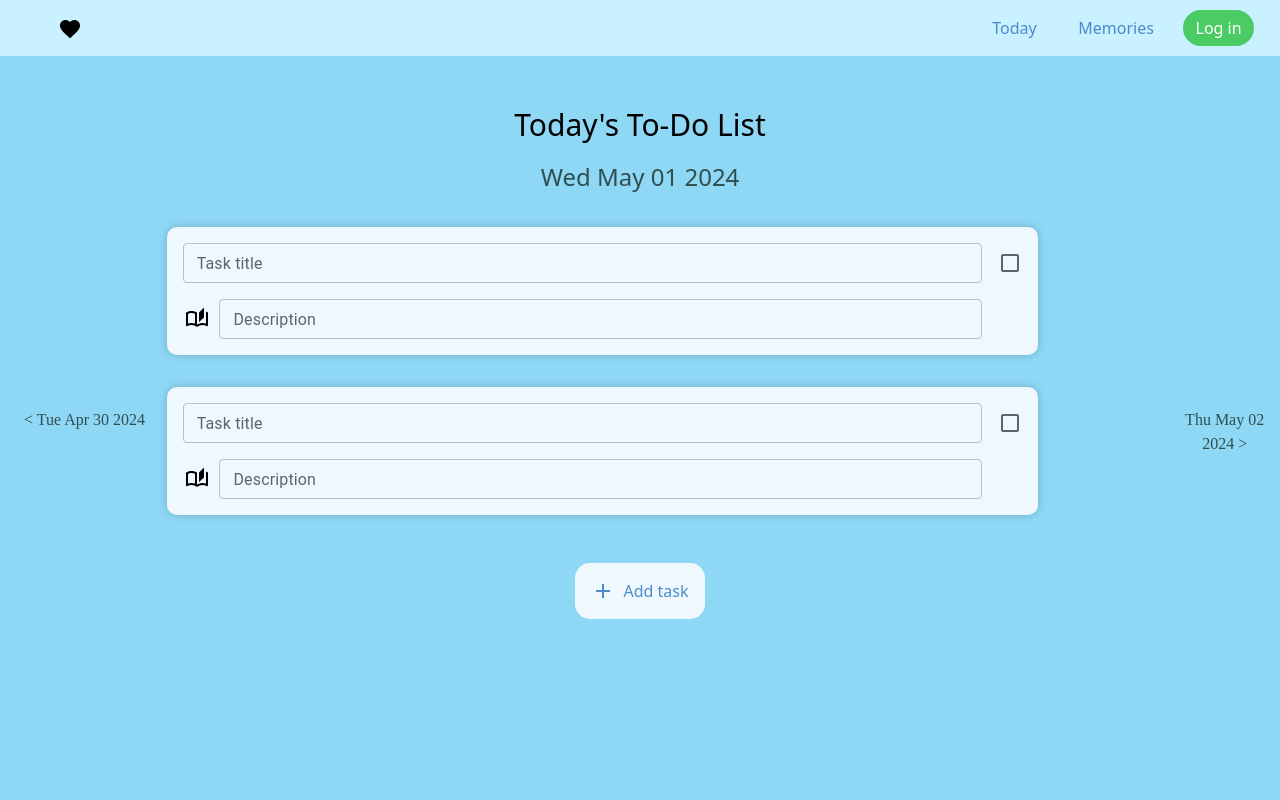
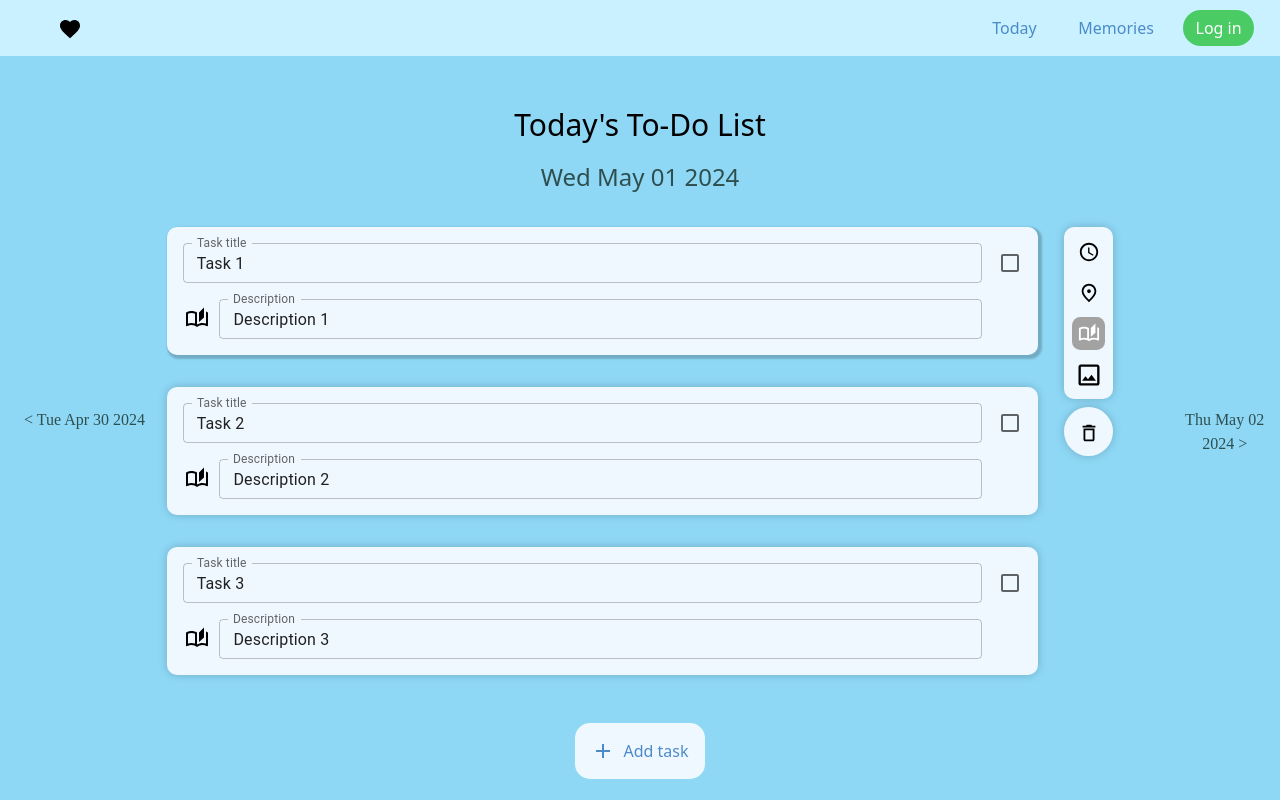
Before and after one commit to boey-kwan/gemini, a React (Vite) app in the folder client/: page / in a window 1280 px wide. Both pictures are taken after a click on the button "Jump to today's tasks!". Built offline with nearby package versions, Linux system fonts and the light colour scheme.

Commit message:
Load tasks from data; update tasks

```diff
--- a/client/src/components/Task.jsx
+++ b/client/src/components/Task.jsx
@@ -39,7 +39,7 @@ export default function Task(props) {
         setHeight(taskRef.current.clientHeight)
     })
 
-    console.log("Render task height to be: " + height)
+    // console.log("Render task height to be: " + height)
 
     return (
         <div className='row' style={{width: '100%', height: height, alignItems: 'flex-start', oveflow: 'visible'}}>
@@ -55,7 +55,13 @@ export default function Task(props) {
                         variant='outlined'
                         size='small'
                         style={{width:'calc(100% - 2.5em)'}}
-                        fullWidth/>
+                        fullWidth
+                        value={props.value.title}
+                        InputLabelProps={{ shrink: true }}
+                        onChange={(e) => {
+                            props.updateTaskList(props.id, "title", e.target.value)
+                        }}
+                        />
 
                         {/* todo: change field height, and make it bold */}
 
@@ -78,10 +84,21 @@ export default function Task(props) {
                             <LocalizationProvider dateAdapter={AdapterDayjs} style={{visibility: true}}>
                             <div className='row' style={{justifyContent: 'flex-start', columnGap: '1em'}}>
                                 From
-                                <TimePicker slotProps={{ textField: { size: 'small' } }} value={startTime} onChange={(x) => { if (x) setStartTime(x) }}/>
+                                <TextField type="time"
+                                    value={props.value.fromTime}
+                                    onChange={(x) => {
+                                        if (x) setStartTime(x)
+                                        props.updateTaskList(props.id, "fromTime", x.target.value)
+                                    }}
+                                />
                                 to
-                                {/* Todo: Make end time optional */}
-                                <TimePicker slotProps={{ textField: { size: 'small' } }} value={endTime} onChange={(x) => { if (x) setEndTime(x) }}/>
+                                <TextField type="time"
+                                    value={props.value.toTime}
+                                    onChange={(x) => {
+                                        if (x) setStartTime(x)
+                                        props.updateTaskList(props.id, "toTime", x.target.value)
+                                    }}
+                                />
                             </div>
                         </LocalizationProvider>
                         </div>
@@ -98,7 +115,13 @@ export default function Task(props) {
                                 label="Location"
                                 variant='outlined'
                                 size='small'
-                                fullWidth/>
+                                fullWidth
+                                value={props.value.location}
+                                InputLabelProps={{ shrink: true }}
+                                onChange={(e) => {
+                                    props.updateTaskList(props.id, "location", e.target.value)
+                                }}
+                                />
 
                         </div>
                         : null
@@ -115,7 +138,13 @@ export default function Task(props) {
                                 label="Description"
                                 variant='outlined'
                                 size='small'
-                                fullWidth/>
+                                fullWidth
+                                value={props.value.description}
+                                InputLabelProps={{ shrink: true }}
+                                onChange={(e) => {
+                                    props.updateTaskList(props.id, "description", e.target.value)
+                                }}
+                                />
                         </div>
                         : null
                     }
--- a/client/src/components/Today.jsx
+++ b/client/src/components/Today.jsx
@@ -4,12 +4,7 @@ import "../App.css";
 import Task from "./Task";
 import AddOutlinedIcon from "@mui/icons-material/AddOutlined";
 
-async function getData({ username, date }) {
-	console.log(username, date);
-	return {
-		status: true,
-		message: "Success",
-		data: [
+let myData = [
 	{
 		taskId: 1,
 		title: "Task 1",
@@ -28,7 +23,27 @@ async function getData({ username, date }) {
 		description: "Description 2",
 		imgUrl: "url",
 	},
-		],
+	{
+		taskId: 3,
+		title: "Task 3",
+		from: "16:00",
+		to: "17:00",
+		location: "Home",
+		description: "Description 3",
+		imgUrl: "url",
+	}
+]
+
+function getData({ username, date }) {
+	console.log(username, date);
+
+	const data2 = myData.map((x) => ([x.taskId, x]))
+	console.log("Object.fromEntries(data2) ")
+	console.log(Object.fromEntries(data2))
+	return {
+		status: true,
+		message: "Success",
+		data: Object.fromEntries(data2)
 	};
 }
 // async function getData({ username, date }) {
@@ -57,6 +72,41 @@ async function getData({ username, date }) {
 
 // 	return await response.json();
 // }
+
+function updateField(id, fieldName, value) {
+	let copy = {...myData[0]};
+	console.log("value: ", value);
+
+	for (let i = 0; i < myData.length; i++) {
+		if (myData[i].taskId == id) {
+			console.log("Updating field: " + fieldName + " to " + value);
+			let copy = {...myData[i]};
+			switch(fieldName) {
+				case "title":
+					copy.title = value;
+					console.log("Updated to: ", myData[i].title);
+					break;
+				case "fromTime":
+					copy.fromTime = value;
+					break;
+				case "toTime":
+					copy.toTime = value;
+					break;
+				case "location":
+					copy.location = value;
+					break;
+				case "description":
+					copy.description = value;
+					break;
+				case "imgUrl":
+					copy.imgUrl = value;
+					break;
+			}
+		}
+		myData[i] = copy;
+	}
+}
+
 export default function Today() {
 	// Determine the user and the date
 	const location = useLocation();
@@ -76,8 +126,49 @@ export default function Today() {
 	const today = new Date();
 	const todayString = today.toDateString();
 
+	let data = null
+	// getData({username:"username", date:"date"}).then(x =>
+	// 	{data = x.data;
+	// 	console.log(data);}
+	// )
+
 	// TODO: Grab all tasks in this day.
-	const [taskList, setTaskList] = useState([1, 2]);
+	const [taskList, setTaskList] = useState(getData({username:"username", date:"date"}).data)
+	console.log("A", getData({username:"username", date:"date"}))
+	console.log("B", getData({username:"username", date:"date"}).data)
+
+	console.log("data", data)
+	console.log("as list", Object.assign([], {...taskList}))
+
+
+	function updateTaskList(id, fieldName, value) {
+		console.log("ID", id)
+		console.log("fieldName", fieldName)
+		console.log("value", value)
+		const task = taskList[id];
+		switch(fieldName) {
+			case "title":
+				task.title = value;
+				console.log("Updated to: ", task.title);
+				break;
+			case "fromTime":
+				task.fromTime = value;
+				break;
+			case "toTime":
+				task.toTime = value;
+				break;
+			case "location":
+				task.location = value;
+				break;
+			case "description":
+				task.description = value;
+				break;
+			case "imgUrl":
+				task.imgUrl = value;
+				break;
+		}
+		setTaskList({id: task, ...taskList});
+	}
 
 	// TODO: Initialize to the first ID in the list.
 	const [currentTaskId, setCurrentTaskId] = useState(1);
@@ -102,6 +193,7 @@ export default function Today() {
 		}
 		fetchData();
 	}, []);
+
 	return (
 		<div>
 			<div className="row">
@@ -121,15 +213,17 @@ export default function Today() {
 					)}
 					<h2 className="h2">{dateString}</h2>
 					<div className="task-list">
-						{taskList.length ? (
-							taskList.map((value) => {
+						{Object.keys(taskList).length ? (
+							Object.assign([], {...taskList}).map(value => {
 								return (
 									<Task
-										key={value}
-										id={value}
-										showSidebar={currentTaskId == value}
+										key={value.taskId}
+										id={value.taskId}
+										value={value}
+										showSidebar={currentTaskId == value.taskId}
 										onClick={updateCurrentTaskId}
 										deleteTask={deleteTaskWithId}
+										updateTaskList={updateTaskList}
 									/>
 								);
 							})
```
Lines whose indentation alone changed are shown as unchanged.
